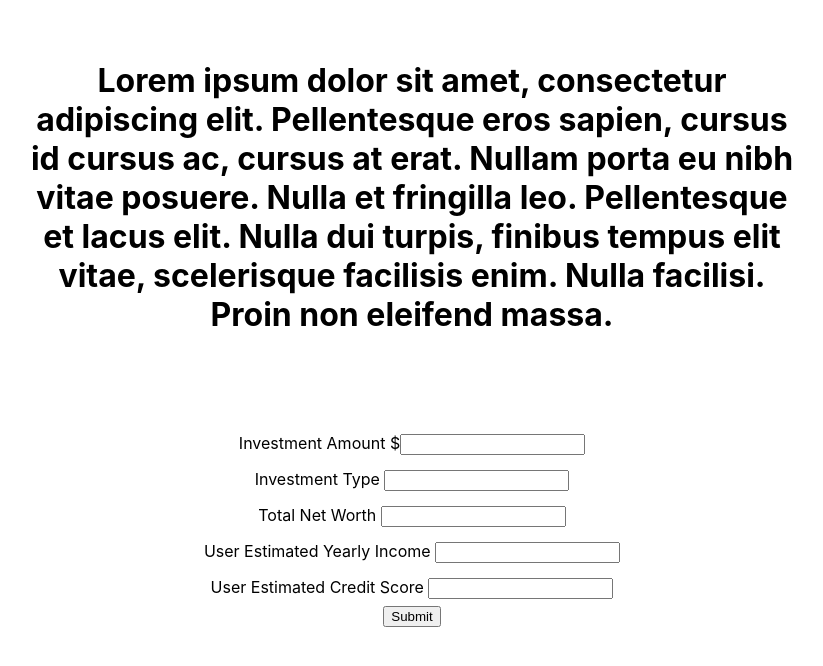
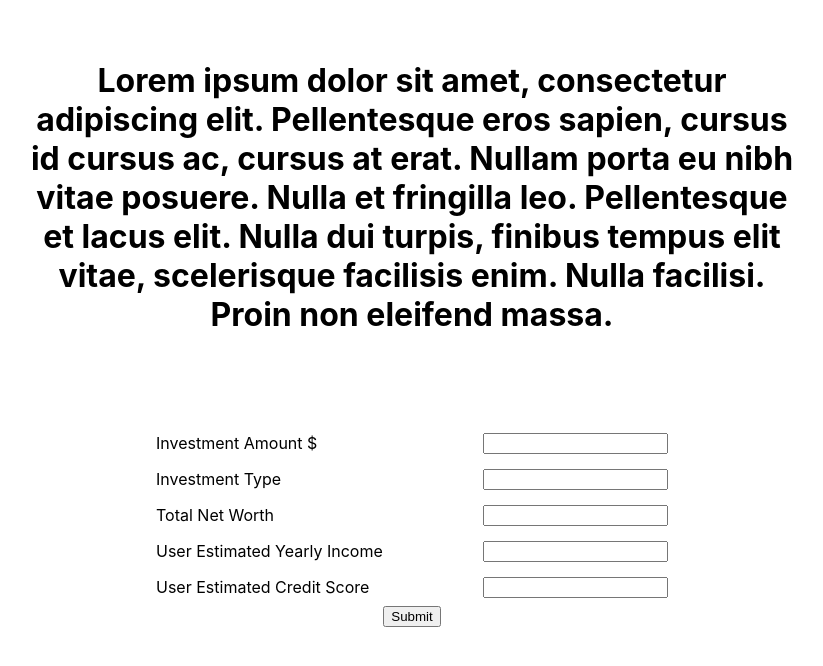
Before and after one commit to muhtasim-chowdhury/investor-preapprovement, a React (Create React App) app: page / in a window 1280 px wide. Shown: the top 666 px of the page, without its empty margins (228-1051 px from the left). Built offline with nearby package versions, Linux system fonts and the light colour scheme.

Commit message:
finished css for acc creation

```diff
--- a/src/components/AccountCreation.js
+++ b/src/components/AccountCreation.js
@@ -28,12 +28,14 @@ export default function AccountCreation() {
 		)
 
 	return (
-		<div style={{display: 'flex', flexDirection: 'column'}}>
+		<div className='main'>
 			<h2 className='err'>{err}</h2>
-			<label>Username<input value={user} onChange={({target: {value}}) => setUser(value)}/></label>
-			<label>Password<input value={pass} onChange={({target: {value}}) => setPass(value)}/></label>
-			<label>Re-enter Password<input value={reEnterPass} onChange={({target: {value}}) => setReEnterPass(value)}/></label>
-			<button onClick={validate}>Create Account</button>
+			<div id='form'>
+				<label>Username<input value={user} onChange={({target: {value}}) => setUser(value)}/></label>
+				<label>Password<input value={pass} onChange={({target: {value}}) => setPass(value)}/></label>
+				<label>Re-enter Password<input value={reEnterPass} onChange={({target: {value}}) => setReEnterPass(value)}/></label>
+				<button onClick={validate}>Create Account</button>
+			</div>
 		</div>
 	)
 }
--- a/src/components/Landing.css
+++ b/src/components/Landing.css
@@ -1,6 +1,5 @@
-#landing {
+.main {
 	margin-top: 5vh;
-	/* border: 1px solid red; */
 	height: 100vh;
 	display: flex;
 	flex-direction: column;
@@ -14,12 +13,12 @@
 	color: red;
 }
 #form {
-	/* border: 1px solid blue; */
-	width: 60vw;
+	width: 40vw;
 	height: 180px;
 	display: flex;
 	flex-direction: column;
 	justify-content: space-around;
+	align-items: center;
 }
 button {
 
--- a/src/components/Landing.js
+++ b/src/components/Landing.js
@@ -58,7 +58,7 @@ export default function Landing({setQualified, setSubmitted, setDisqualifyMsg})
 	}
 
 	return (
-		<div id='landing'>
+		<div className='main'>
 			<h1 className='lorem'>{lorem}</h1>
 			<h2 className='err'>{err}</h2>
 			<div id='form'>
--- a/src/index.css
+++ b/src/index.css
@@ -11,3 +11,9 @@ code {
   font-family: source-code-pro, Menlo, Monaco, Consolas, 'Courier New',
     monospace;
 }
+label {
+  width: 100%;
+  display: flex;
+  flex-direction: row;
+  justify-content: space-between;
+}
```
Also changed, not shown: 1 other file (tests, documents, lock files or other folders).
